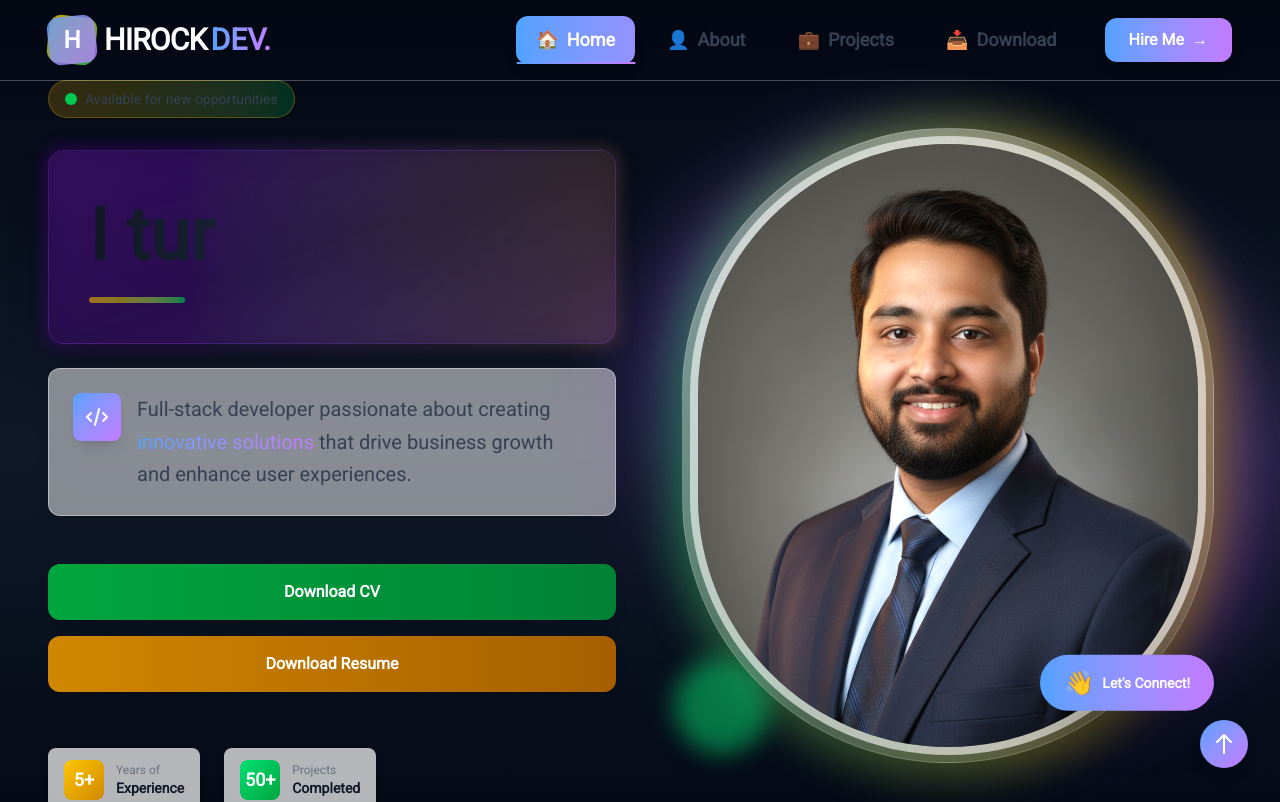
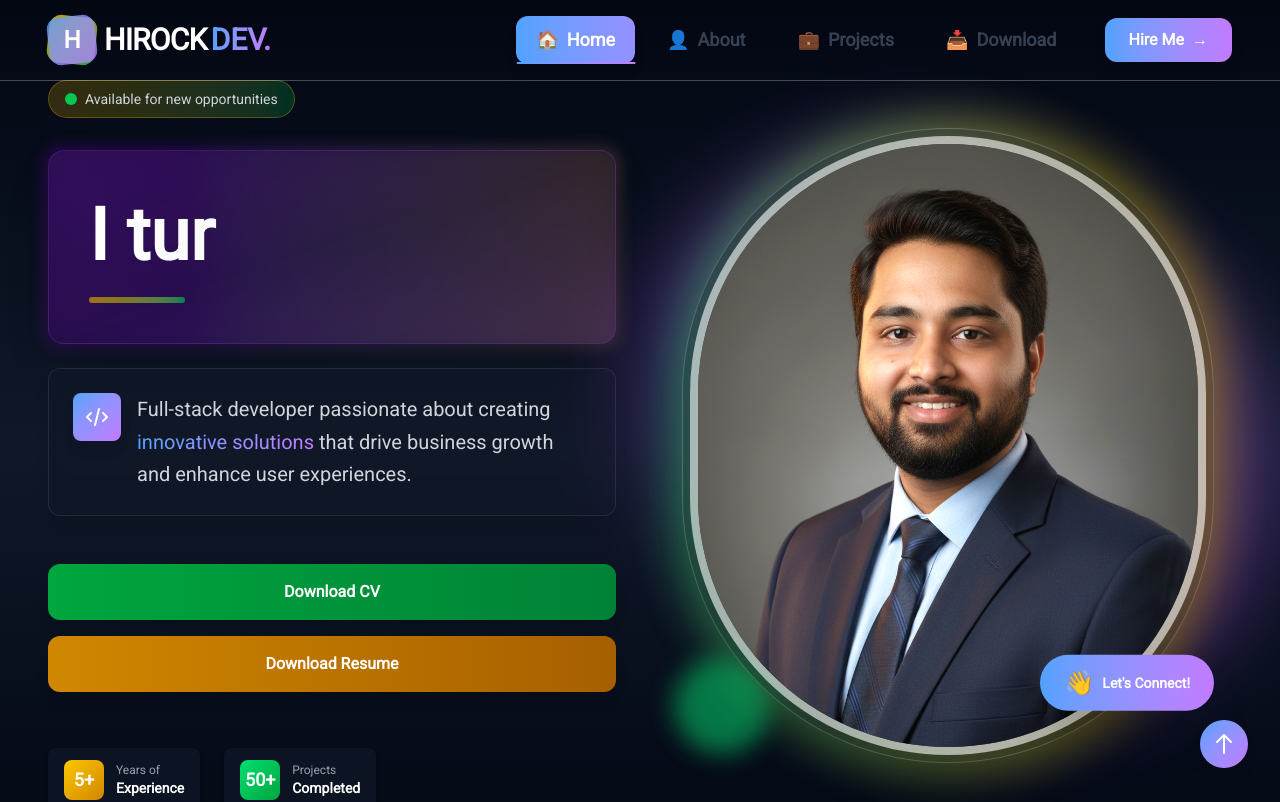
Before and after one commit to hirock0/portfolio_2.0, a Next.js app: page / in a window 1280 px wide. Shown: the top 802 px of the page. Built offline with nearby package versions, Linux system fonts and the light colour scheme.

Commit message:
sdfsfsdf

```diff
--- a/src/conponents/Home/Banner/Banner.tsx
+++ b/src/conponents/Home/Banner/Banner.tsx
@@ -26,7 +26,7 @@ const Banner = () => {
             <span className="animate-ping absolute inline-flex h-full w-full rounded-full bg-green-400 opacity-75"></span>
             <span className="relative inline-flex rounded-full h-3 w-3 bg-green-500"></span>
           </span>
-          <span className="text-sm font-medium text-gray-700 dark:text-gray-300">
+          <span className="text-sm font-medium text-gray-300">
             Available for new opportunities
           </span>
         </div>
@@ -38,7 +38,7 @@ const Banner = () => {
             <div className="absolute -inset-1 bg-gradient-to-r from-purple-600 via-purple-700 to-yellow-600 rounded-2xl blur opacity-25 group-hover:opacity-40 transition duration-1000 group-hover:duration-200 animate-gradient-x"></div>
 
             <div className="relative bg-gradient-to-br from-purple-500/10 via-transparent to-purple-500/10 backdrop-blur-md rounded-2xl p-8 lg:p-10 border border-purple-500/20 shadow-2xl">
-              <h1 className="text-4xl md:text-5xl lg:text-6xl xl:text-7xl font-bold bg-gradient-to-r from-gray-900 via-gray-800 to-gray-900 dark:from-white dark:via-gray-100 dark:to-white bg-clip-text text-transparent leading-tight">
+              <h1 className="text-4xl md:text-5xl lg:text-6xl xl:text-7xl font-bold bg-gradient-to-r  from-white via-gray-100 to-white bg-clip-text text-transparent leading-tight">
                 <TypeWriter
                   texts={[
                     "Hello, I'm Hirock",
@@ -54,7 +54,7 @@ const Banner = () => {
           </div>
 
           {/* Subtitle with icon */}
-          <div className="flex items-start gap-4 p-6 bg-white/50 dark:bg-gray-900/50 backdrop-blur-sm rounded-xl border border-gray-200/50 dark:border-gray-700/50 shadow-lg">
+          <div className="flex items-start gap-4 p-6 bg-gray-900/50 backdrop-blur-sm rounded-xl border  border-gray-700/50 shadow-lg">
             <div className="flex-shrink-0 w-12 h-12 bg-gradient-to-br from-blue-400 to-purple-400 rounded-lg flex items-center justify-center shadow-lg">
               <svg
                 className="w-6 h-6 text-white"
@@ -70,7 +70,7 @@ const Banner = () => {
                 />
               </svg>
             </div>
-            <p className="text-lg md:text-xl text-gray-700 dark:text-gray-300 leading-relaxed flex-1">
+            <p className="text-lg md:text-xl text-gray-300 leading-relaxed flex-1">
               Full-stack developer passionate about creating{" "}
               <span className="bg-gradient-to-r from-blue-400 to-purple-400 bg-clip-text text-transparent">
                 innovative solutions
@@ -100,31 +100,23 @@ const Banner = () => {
 
         {/* Stats or Social Proof */}
         <div className="flex flex-wrap gap-6 pt-6">
-          <div className="flex items-center gap-3 px-4 py-3 bg-white/70 dark:bg-gray-900/70 backdrop-blur-sm rounded-lg shadow-md">
+          <div className="flex items-center gap-3 px-4 py-3 bg-gray-900/70 backdrop-blur-sm rounded-lg shadow-md">
             <div className="w-10 h-10 bg-gradient-to-br from-yellow-400 to-yellow-600 rounded-lg flex items-center justify-center text-white font-bold text-lg">
               5+
             </div>
             <div>
-              <p className="text-xs text-gray-500 dark:text-gray-400">
-                Years of
-              </p>
-              <p className="text-sm font-semibold text-gray-900 dark:text-white">
-                Experience
-              </p>
+              <p className="text-xs text-gray-400">Years of</p>
+              <p className="text-sm font-semibold text-white">Experience</p>
             </div>
           </div>
 
-          <div className="flex items-center gap-3 px-4 py-3 bg-white/70 dark:bg-gray-900/70 backdrop-blur-sm rounded-lg shadow-md">
+          <div className="flex items-center gap-3 px-4 py-3 bg-gray-900/70 backdrop-blur-sm rounded-lg shadow-md">
             <div className="w-10 h-10 bg-gradient-to-br from-green-400 to-green-600 rounded-lg flex items-center justify-center text-white font-bold text-lg">
               50+
             </div>
             <div>
-              <p className="text-xs text-gray-500 dark:text-gray-400">
-                Projects
-              </p>
-              <p className="text-sm font-semibold text-gray-900 dark:text-white">
-                Completed
-              </p>
+              <p className="text-xs text-gray-400">Projects</p>
+              <p className="text-sm font-semibold text-white">Completed</p>
             </div>
           </div>
         </div>
@@ -146,7 +138,7 @@ const Banner = () => {
           {/* Main Image Container */}
           <div className="relative">
             {/* Glass morphism frame */}
-            <div className="absolute -inset-4 bg-gradient-to-br from-white/40 to-white/10 dark:from-gray-800/40 dark:to-gray-900/10 backdrop-blur-xl rounded-full border border-white/20"></div>
+            <div className="absolute -inset-4 bg-gradient-to-br  from-gray-800/40 to-gray-900/10 backdrop-blur-xl rounded-full border border-white/20"></div>
 
             <Image
               src="/banner/Hirock200.png"
```
